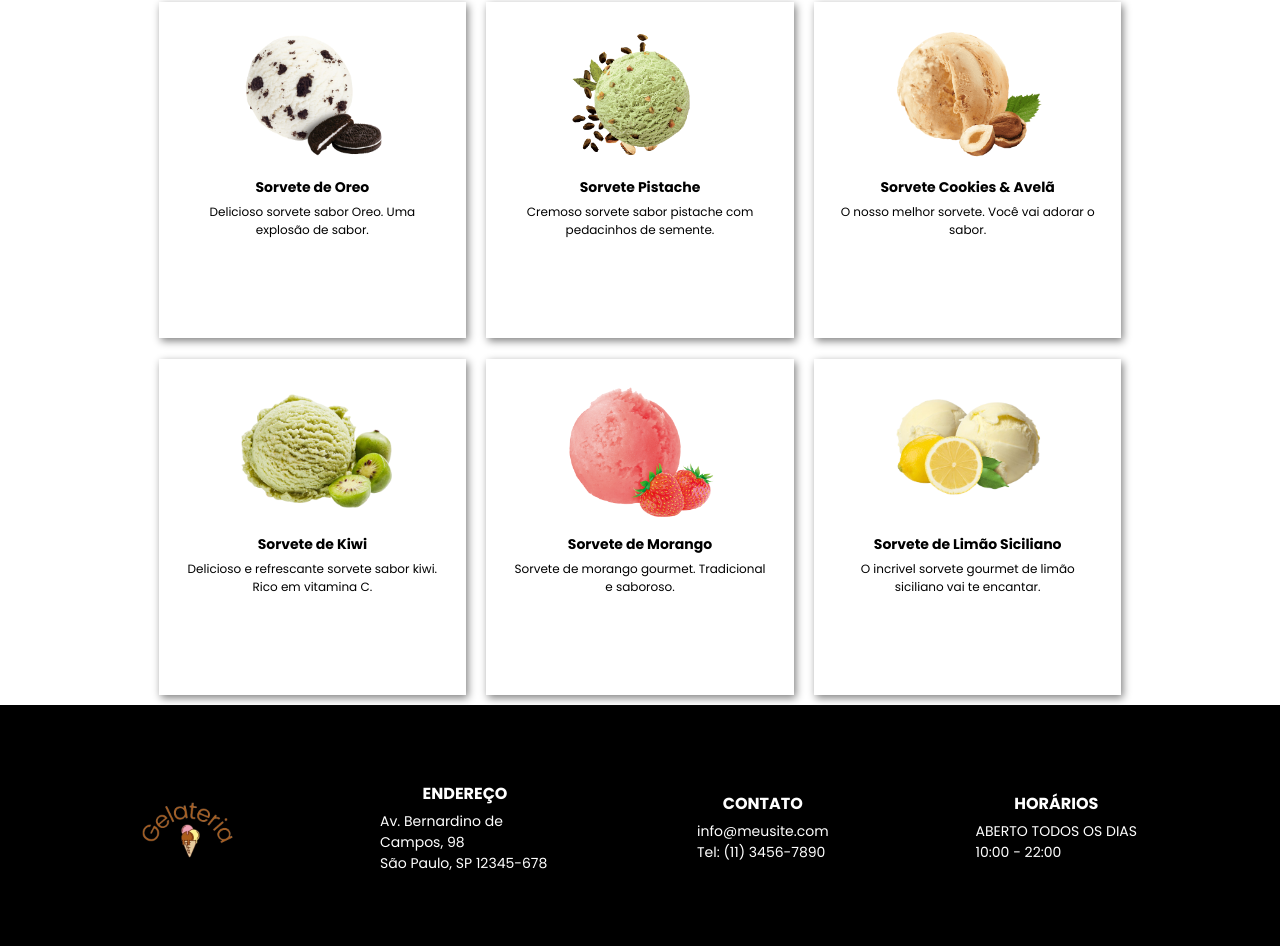
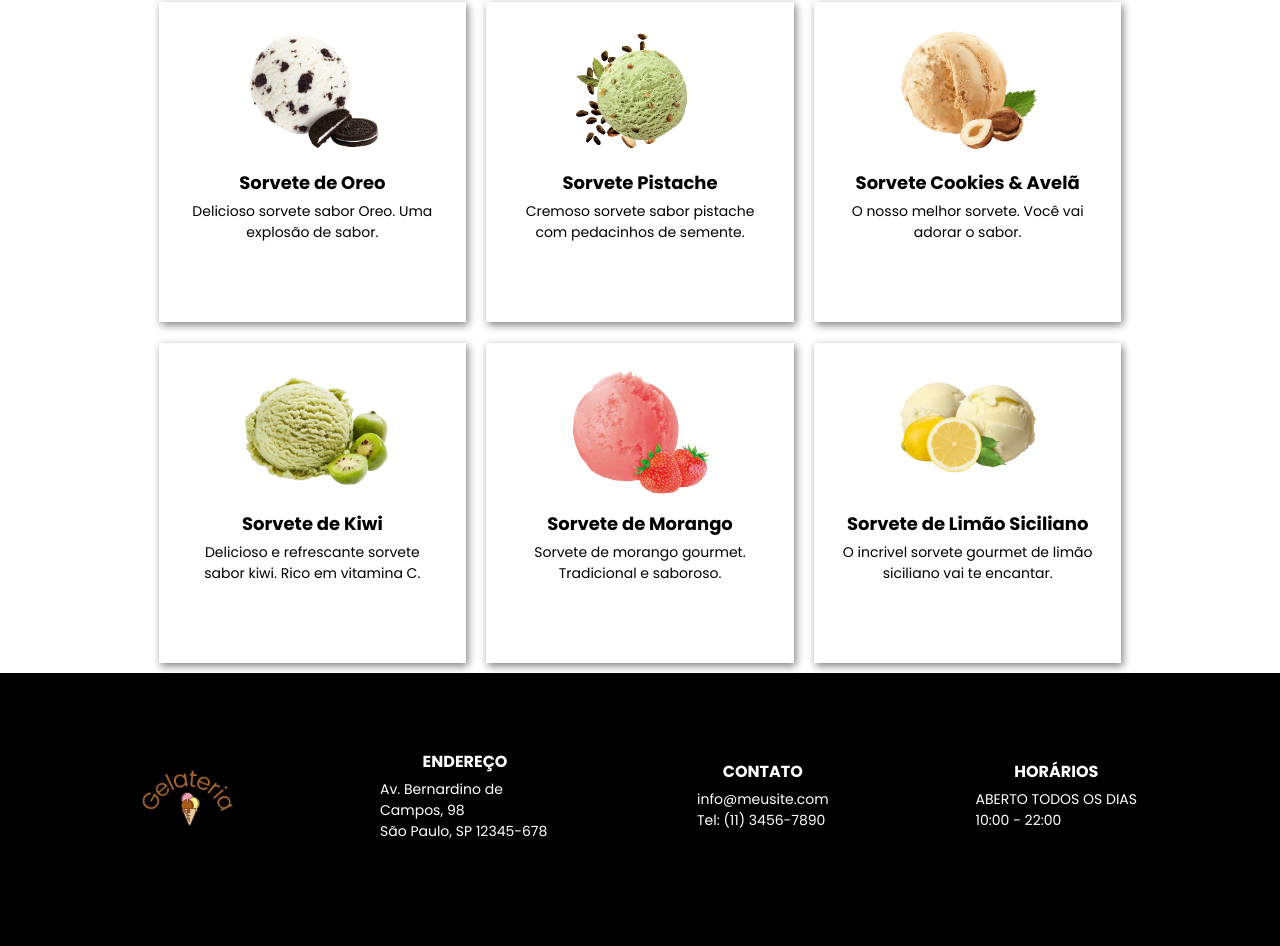
Before and after one commit to xtirian/sorveteriaprojeto, a React (Create React App) app: page /sabores in a window 1280 px wide. Shown: the part 883-1829 px from the top of the page. Built offline with nearby package versions, Linux system fonts and the light colour scheme.

Commit message:
acertando fontes

```diff
--- a/src/paginas/sabores/style.css
+++ b/src/paginas/sabores/style.css
@@ -30,7 +30,7 @@
 
 .card {
     max-width: 30%;
-    height: 42vh;
+    height: 40vh;
     margin: 1%;
     padding: 2%;
     box-shadow:  2px 3px 8px gray;;
@@ -40,13 +40,16 @@
     height: 50%;
 }
 .card h3 {
-    font-size: 14px;
+    font-size: 18px;
 }
 .card p {
-    font-size: 12px;
+    font-size: 14px;
 }
 
 @media screen and (max-width:768px) {
     .card {max-width: 80%; margin: 1% auto; padding: 5%;}
+    .card h3 {font-size: 14px;}
+    .card p {font-size: 12px;}
     .sabores-container {height: auto;}
+
 }
```
